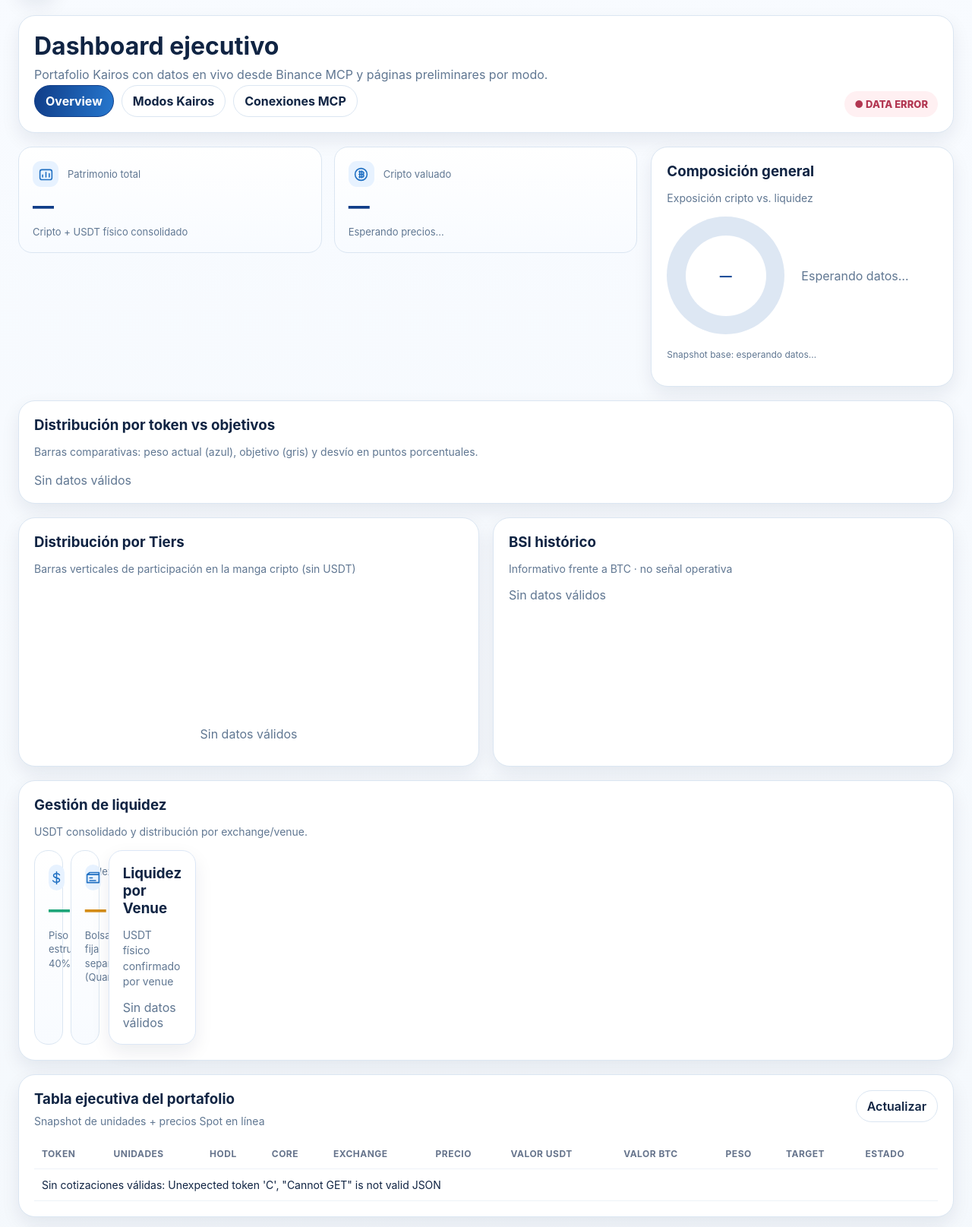
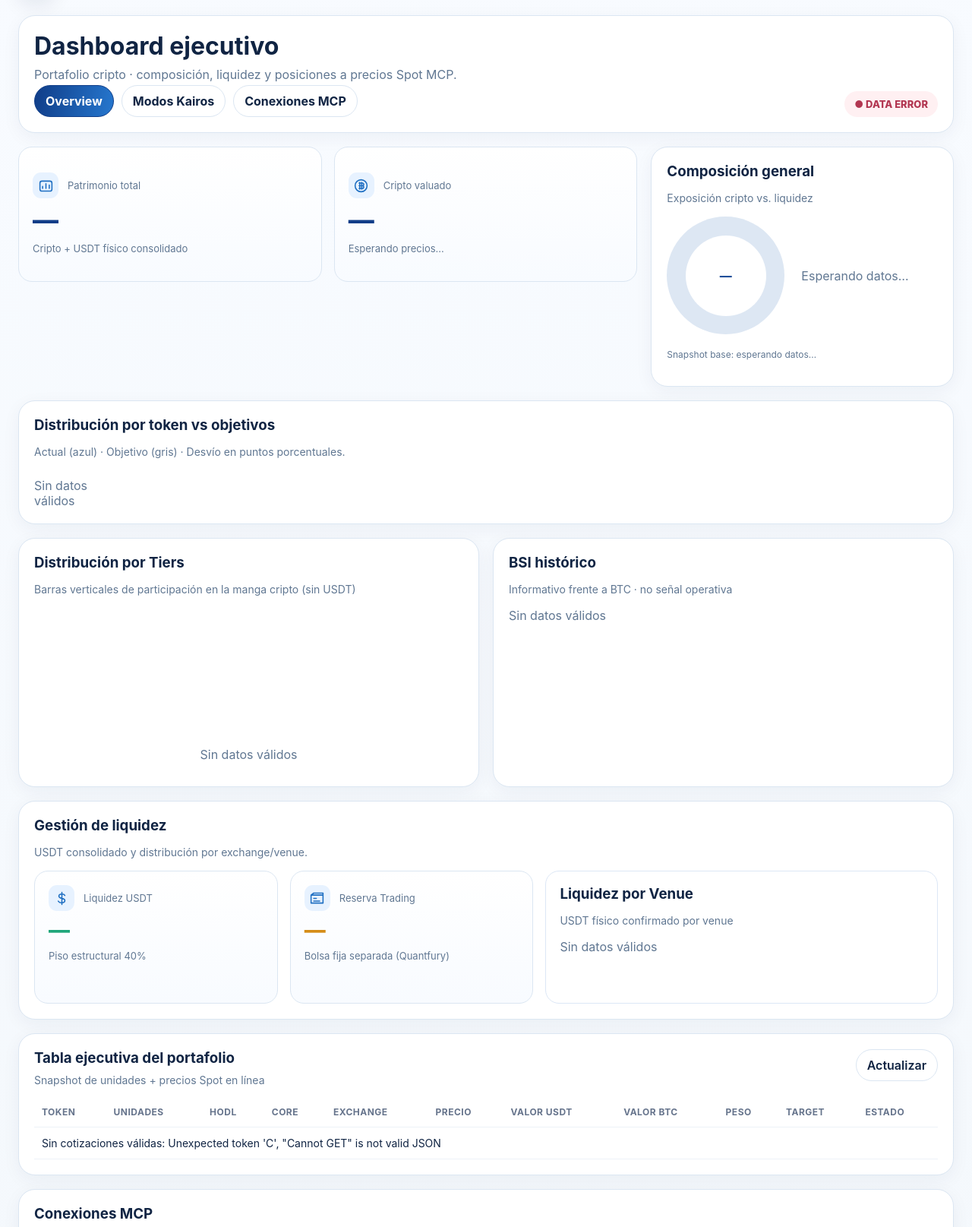
Before and after one commit to cgarratt/KairosWeb, a Python web app: template templates/index.html in a window 1280 px wide. Shown: the part 77-1692 px from the top of the page at 76% size. Run offline with Jinja, Linux system fonts and the light colour scheme; the template is opened without the code that fills it, so the values that code supplies are empty.

Commit message:
Add files via upload

```diff
--- a/templates/index.html
+++ b/templates/index.html
@@ -5,7 +5,7 @@
   <section class="panel span-12 hero">
     <div>
       <h2>Dashboard ejecutivo</h2>
-      <p>Portafolio Kairos con datos en vivo desde Binance MCP y páginas preliminares por modo.</p>
+      <p>Portafolio cripto · composición, liquidez y posiciones a precios Spot MCP.</p>
       <div class="tabs">
         <a href="#overview" class="tab-link active">Overview</a>
         <a href="/modes" class="tab-link">Modos Kairos</a>
@@ -31,7 +31,7 @@
 
   <section class="panel span-12">
     <h3>Distribución por token vs objetivos</h3>
-    <p class="sub">Barras comparativas: peso actual (azul), objetivo (gris) y desvío en puntos porcentuales.</p>
+    <p class="sub">Actual (azul) · Objetivo (gris) · Desvío en puntos porcentuales.</p>
     <div class="token-comparison" id="token-comparison">Calculando…</div>
   </section>
   <section class="panel span-6">
@@ -48,12 +48,12 @@
   <section class="panel span-12">
     <h3>Gestión de liquidez</h3>
     <p class="sub">USDT consolidado y distribución por exchange/venue.</p>
-    <div class="grid liquidity-grid" style="margin-top:10px">
-      <div class="span-7 liquidity-kpis">
+    <div class="liquidity-grid" style="margin-top:10px">
+      <div class="liquidity-kpis">
         <article class="kpi ok"><div class="label">{{ metric_icon("Liquidez USDT") }}Liquidez USDT</div><div class="value" id="usdt">—</div><div class="help" id="usdt-help">Piso estructural 40%</div></article>
         <article class="kpi warn"><div class="label">{{ metric_icon("Reserva Trading") }}Reserva Trading</div><div class="value" id="reserve">—</div><div class="help">Bolsa fija separada (Quantfury)</div></article>
       </div>
-      <div class="panel span-5 nested-panel">
+      <div class="panel nested-panel">
         <h3>Liquidez por Venue</h3>
         <p class="sub">USDT físico confirmado por venue</p>
         <div class="bar-list" id="venue-bars"><div class="muted">Calculando…</div></div>
@@ -90,6 +90,10 @@
 </div>
 
 <style>
+.shell{max-width:1500px}.panel{box-shadow:0 6px 23px rgba(21,48,80,.05)}.kpis-compact .kpi{min-height:178px;display:flex;flex-direction:column;justify-content:center}.kpis-compact .value{font-size:34px}
+.token-comparison{display:grid!important;grid-template-columns:repeat(12,minmax(0,1fr));gap:10px!important;align-items:end;margin-top:23px!important}.vtoken{display:flex;flex-direction:column;align-items:center;gap:9px;min-width:0}.vbars{height:195px;width:100%;display:flex;gap:5px;justify-content:center;align-items:end;border-bottom:1px solid #dae4f0}.vcol{width:min(36%,34px);border-radius:5px 5px 0 0;position:relative}.vcol.actual{background:#2e7cda}.vcol.goal{background:#b9cadf}.vcol span{position:absolute;bottom:100%;left:50%;transform:translateX(-50%);font-size:10px;font-weight:800;margin-bottom:4px;white-space:nowrap}.vname .coin-tag{flex-direction:column;gap:2px;font-size:11px}.vname .coin-icon{width:25px;height:25px}.vtoken>strong{font-size:11px}.vtoken .bad{color:#bd3851}.vtoken .warn{color:#ac6d22}.vtoken .good{color:#138c69}
+.liquidity-grid{display:grid;grid-template-columns:1.12fr .88fr;gap:16px}.liquidity-kpis{display:grid;grid-template-columns:repeat(2,minmax(0,1fr));gap:16px}.liquidity-kpis .kpi{min-height:175px}.nested-panel{box-shadow:none;padding:16px}.nested-panel .bar-row{grid-template-columns:110px 1fr auto}
+@media(max-width:1100px){.token-comparison{grid-template-columns:repeat(6,minmax(0,1fr))}.liquidity-grid{grid-template-columns:1fr}}@media(max-width:680px){.token-comparison{grid-template-columns:repeat(3,minmax(0,1fr))}.vbars{height:155px}.liquidity-kpis{grid-template-columns:1fr}.kpis-compact{grid-template-columns:1fr}}
 .kpis-compact{grid-template-columns:repeat(2,minmax(0,1fr));}.liquidity-grid{align-items:stretch}.liquidity-kpis{display:grid;grid-template-columns:repeat(2,minmax(0,1fr));gap:16px}.nested-panel{background:#fff;border:1px solid #dce7f6;border-radius:18px;padding:18px}@media(max-width:900px){.liquidity-kpis{grid-template-columns:1fr}.kpis-compact{grid-template-columns:1fr}}
 .token-comparison{display:flex;flex-direction:column;gap:12px;margin-top:16px}.token-compare-item{display:grid;grid-template-columns:135px 1fr 190px;gap:12px;align-items:center;font-size:13px}.token-compare-track{height:27px;border-radius:7px;background:#f0f4fa;position:relative;overflow:hidden}.token-compare-actual,.token-compare-target{position:absolute;left:0;height:10px;border-radius:6px}.token-compare-actual{top:2px;background:#2876cc}.token-compare-target{bottom:2px;background:#b5c6de}.tiers-vertical{display:flex;justify-content:space-around;gap:25px;align-items:end;height:215px;padding:12px}.tier-col{width:30%;height:100%;display:flex;flex-direction:column;align-items:center;gap:6px}.tier-col-bars{display:flex;align-items:end;justify-content:center;gap:12px;flex:1;width:100%;border-bottom:1px solid #cbd7e5}.tier-col-bar{width:35px;border-radius:5px 5px 0 0}.tier-col-bar.actual{background:#2678ce}.tier-col-bar.goal{background:#c0cedf}.tier-col small{white-space:nowrap;color:#617089}@media(max-width:650px){.token-compare-item{grid-template-columns:85px 1fr;}.token-compare-item>span{grid-column:2}.tier-col-bar{width:24px}}
 </style>
@@ -123,20 +127,7 @@ function renderTiers(rows){
  });
 }
 
-function renderTokenComparison(rows){
- const root=$('token-comparison');root.replaceChildren();
- rows.forEach(r=>{
-  const item=document.createElement('div');item.className='token-compare-item';
-  const left=document.createElement('div');left.innerHTML=tokenHtml(r.token);
-  const middle=document.createElement('div');middle.className='token-compare-track';
-  const a=document.createElement('div');a.className='token-compare-actual';a.style.width=Math.min(100,r.weight*100/35*100)+'%';
-  const b=document.createElement('div');b.className='token-compare-target';b.style.width=Math.min(100,r.target*100/35*100)+'%';
-  middle.append(a,b);
-  const label=document.createElement('span');label.textContent=`${pct(r.weight*100)} / ${pct(r.target*100)} · ${r.drift_pp>0?'+':''}${num(r.drift_pp,1)} pp`;
-  label.style.color=r.drift_pp>1?'#bd334c':r.drift_pp< -1?'#ae7819':'#118660';
-  item.append(left,middle,label);root.append(item);
- });
-}
+function renderTokenComparison(rows){const root=$('token-comparison');root.replaceChildren();const scale=Math.max(25,...rows.map(r=>Math.max(r.weight,r.target)*100))*1.12;rows.forEach(r=>{const item=document.createElement('div');item.className='vtoken';const bars=document.createElement('div');bars.className='vbars';for(const [v,cls] of [[r.weight,'actual'],[r.target,'goal']]){const col=document.createElement('div');col.className='vcol '+cls;col.style.height=Math.max(2,v*100/scale*100)+'%';col.title=pct(v*100);const lab=document.createElement('span');lab.textContent=pct(v*100);col.append(lab);bars.append(col);}const name=document.createElement('div');name.className='vname';name.innerHTML=tokenHtml(r.token);const d=document.createElement('strong');d.className=r.drift_pp>1?'bad':r.drift_pp< -1?'warn':'good';d.textContent=(r.drift_pp>0?'+':'')+num(r.drift_pp,1)+' pp';item.append(bars,name,d);root.append(item);});}
 function renderTierVertical(rows){
  const root=$('tiers-vertical');root.replaceChildren();
  for(const tier of ['T1','T2','T3']){
```
Also changed, not shown: templates/balancer.html (+14 -4 lines), README.md.
